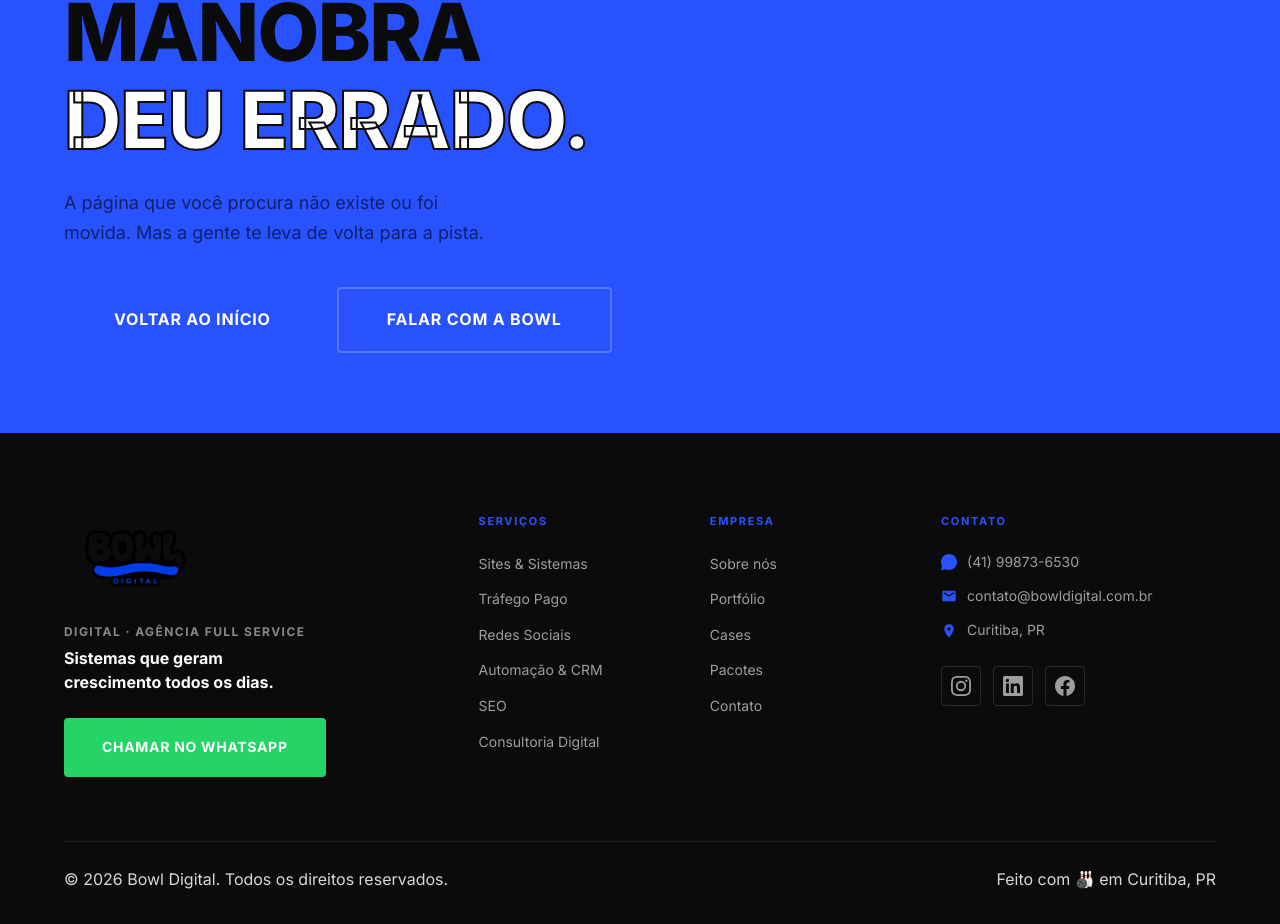
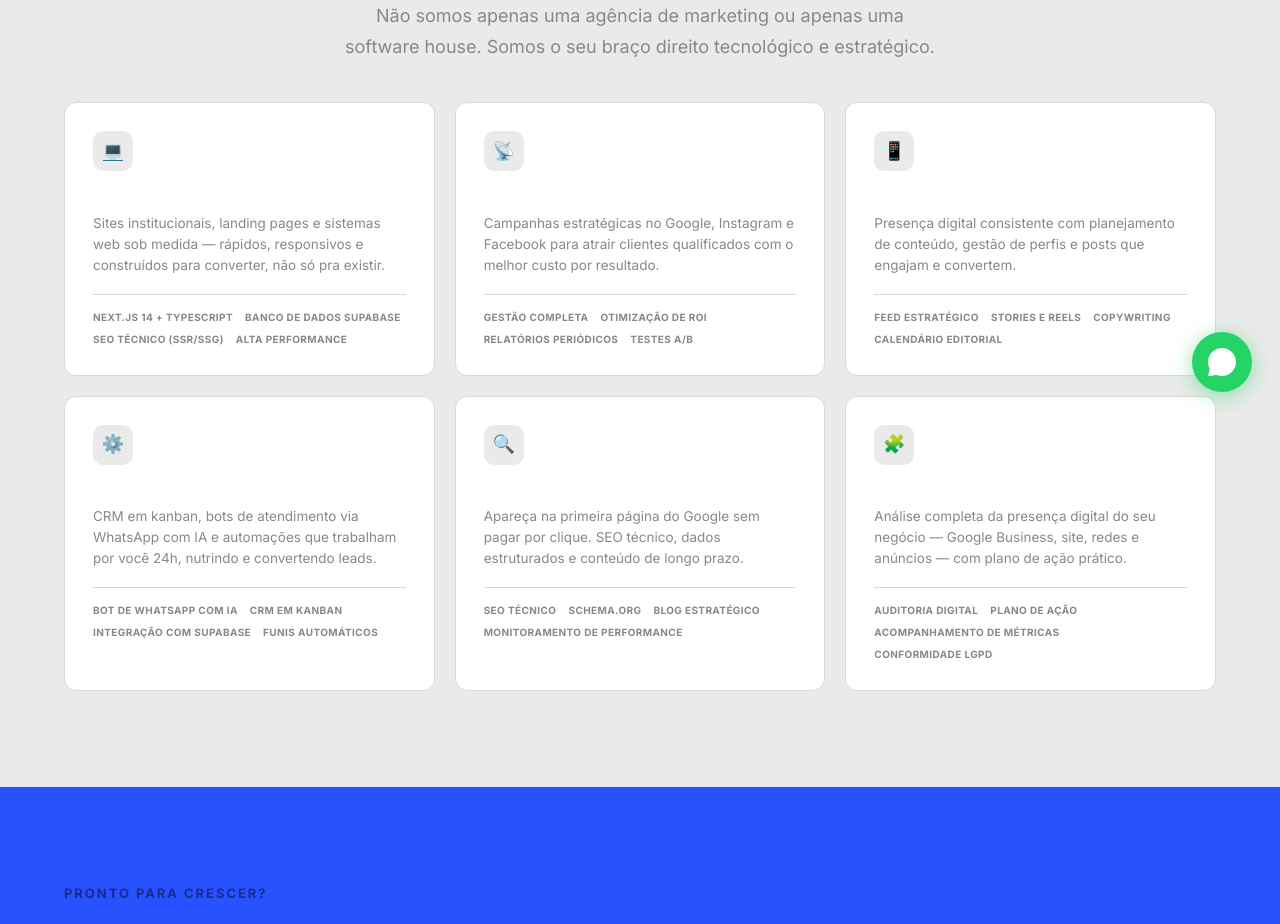
Before and after one commit to comunidadevencedores-lgtm/flip-agency, a Next.js app: page /servicos in a window 1280 px wide. Before the commit this address had no page. Shown: the part 380-1304 px from the top of the page. Built offline with nearby package versions, Linux system fonts and the light colour scheme.

Commit message:
Create page.tsx

```diff
--- /dev/null
+++ b/src/app/servicos/page.tsx
@@ -0,0 +1,27 @@
+import type { Metadata } from 'next';
+import Navbar from '@/components/layout/Navbar';
+import Footer from '@/components/layout/Footer';
+import Services from '@/components/sections/Services';
+import CtaBanner from '@/components/sections/CtaBanner';
+import WhatsAppFloat from '@/components/ui/WhatsAppFloat';
+import { SITE } from '@/lib/data';
+
+export const metadata: Metadata = {
+  title: `Serviços | ${SITE.name}`,
+  description: 'Sites e sistemas sob medida, tráfego pago, redes sociais, automação e SEO. Conheça todos os serviços da Bowl Digital.',
+  alternates: { canonical: `${SITE.url}/servicos` },
+};
+
+export default function ServicosPage() {
+  return (
+    <>
+      <Navbar />
+      <main style={{ paddingTop: '72px' }}>
+        <Services />
+        <CtaBanner />
+      </main>
+      <Footer />
+      <WhatsAppFloat />
+    </>
+  );
+}
```
